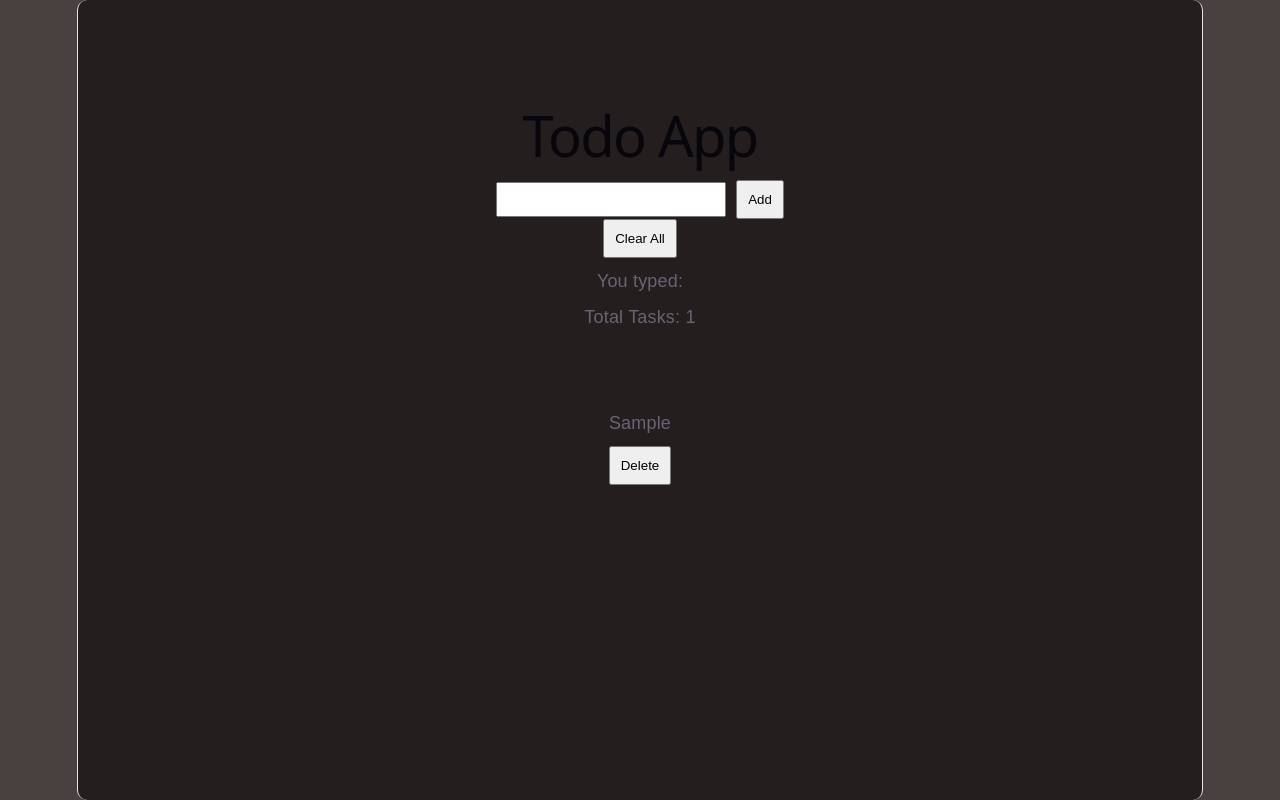
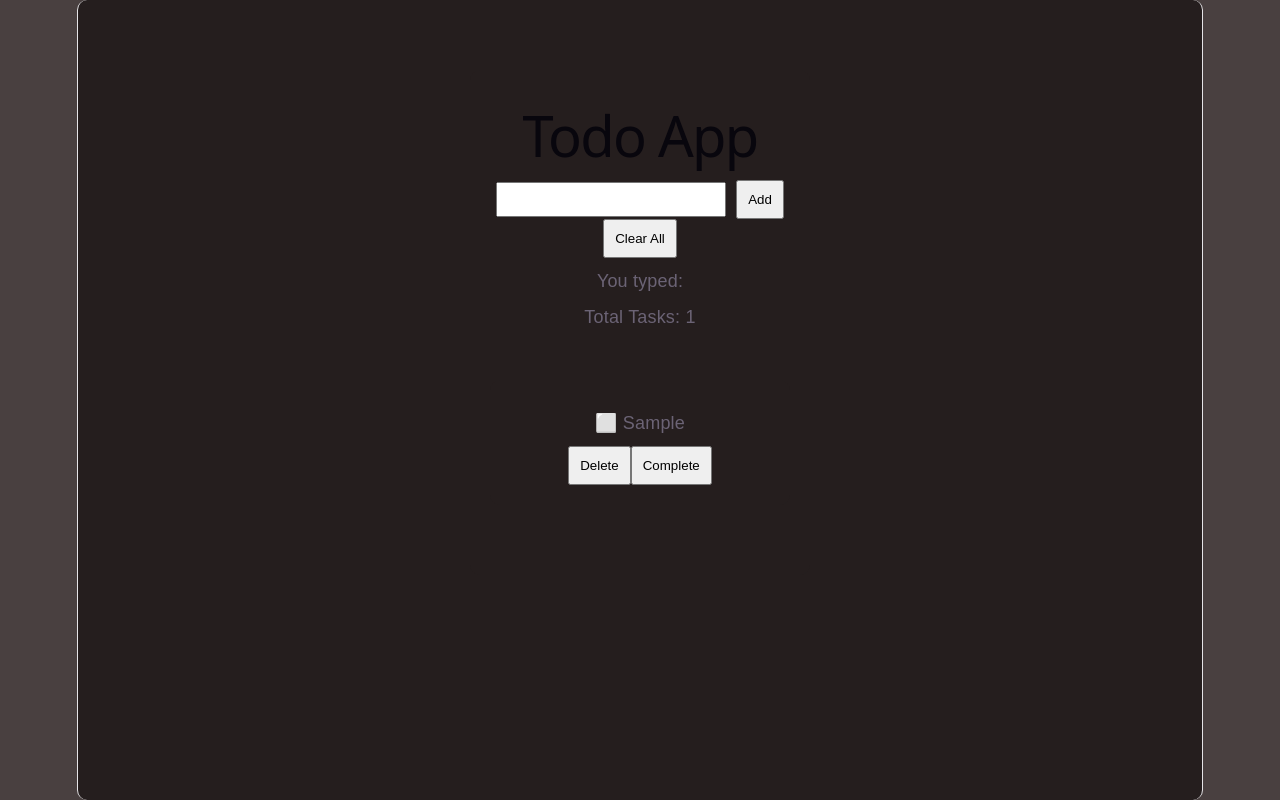
Before and after one commit to Dev-Darpan7/todo-react, a React (Vite) app: page / in a window 1280 px wide. Both pictures are taken after typing "Sample" into the empty fields and a click on the button "Add". Built offline with nearby package versions, Linux system fonts and the light colour scheme.

Commit message:
Add complete task functionality

```diff
--- a/src/App.jsx
+++ b/src/App.jsx
@@ -19,12 +19,12 @@ function App() {
     // ➡️ Prevent adding empty tasks.
     if (task.trim() === "") return
 
-    // ➡️ Create a new todo object and add it to the array.
+    // ➡️ Add a new todo object to the array.
     setTodos([
       ...todos,
       {
-        text: task,
-        completed: false
+        text: task,          // ➡️ Task name
+        completed: false     // ➡️ Starts as not completed
       }
     ])
 
@@ -44,14 +44,44 @@ function App() {
     setTodos(newTodos)
   }
 
+  // ➡️ Runs when Complete button is clicked.
+  function toggleComplete(todoToToggle) {
+
+    // ➡️ Loop through every todo.
+    const newTodos = todos.map((todo) => {
+
+      // ➡️ Found the todo we clicked.
+      if (todo.text === todoToToggle.text) {
+
+        // ➡️ Return a copy of the object.
+        return {
+
+          // ➡️ Copy all existing properties.
+          ...todo,
+
+          // ➡️ Reverse completed status.
+          // false becomes true
+          // true becomes false
+          completed: !todo.completed
+        }
+      }
+
+      // ➡️ For all other todos, keep them unchanged.
+      return todo
+    })
+
+    // ➡️ Update state.
+    setTodos(newTodos)
+  }
+
   // ➡️ Runs when Clear All button is clicked.
   function clearTodos() {
 
-    // ➡️ Replace all todos with an empty array.
+    // ➡️ Remove all tasks.
     setTodos([])
   }
 
-  // ➡️ Return what appears on the screen.
+  // ➡️ Return what appears on screen.
   return (
     <div>
 
@@ -79,13 +109,13 @@ function App() {
         Clear All
       </button>
 
-      {/* ➡️ Show current text being typed */}
+      {/* ➡️ Show current input */}
       <p>You typed: {task}</p>
 
-      {/* ➡️ Show total number of tasks */}
+      {/* ➡️ Show number of tasks */}
       <p>Total Tasks: {todos.length}</p>
 
-      {/* ➡️ If there are no tasks, show a message */}
+      {/* ➡️ Show message if there are no tasks */}
       {todos.length === 0 && (
         <p>No tasks yet</p>
       )}
@@ -96,12 +126,27 @@ function App() {
         // ➡️ key helps React track each item.
         <div key={index}>
 
-          {/* ➡️ Display todo text */}
-          <p>{todo.text}</p>
+          {/* ➡️ Show different emoji depending on completed status */}
+          <p>
 
-          {/* ➡️ Delete this specific todo */}
+            {/* ➡️ Ternary operator */}
+            {/* ➡️ If completed is true show ✅ */}
+            {/* ➡️ Else show ⬜ */}
+            {todo.completed ? "✅ " : "⬜ "}
+
+            {/* ➡️ Show task text */}
+            {todo.text}
+
+          </p>
+
+          {/* ➡️ Delete this todo */}
           <button onClick={() => deleteTodo(todo)}>
             Delete
+          </button>
+
+          {/* ➡️ Toggle completed status */}
+          <button onClick={() => toggleComplete(todo)}>
+            Complete
           </button>
 
         </div>
```
